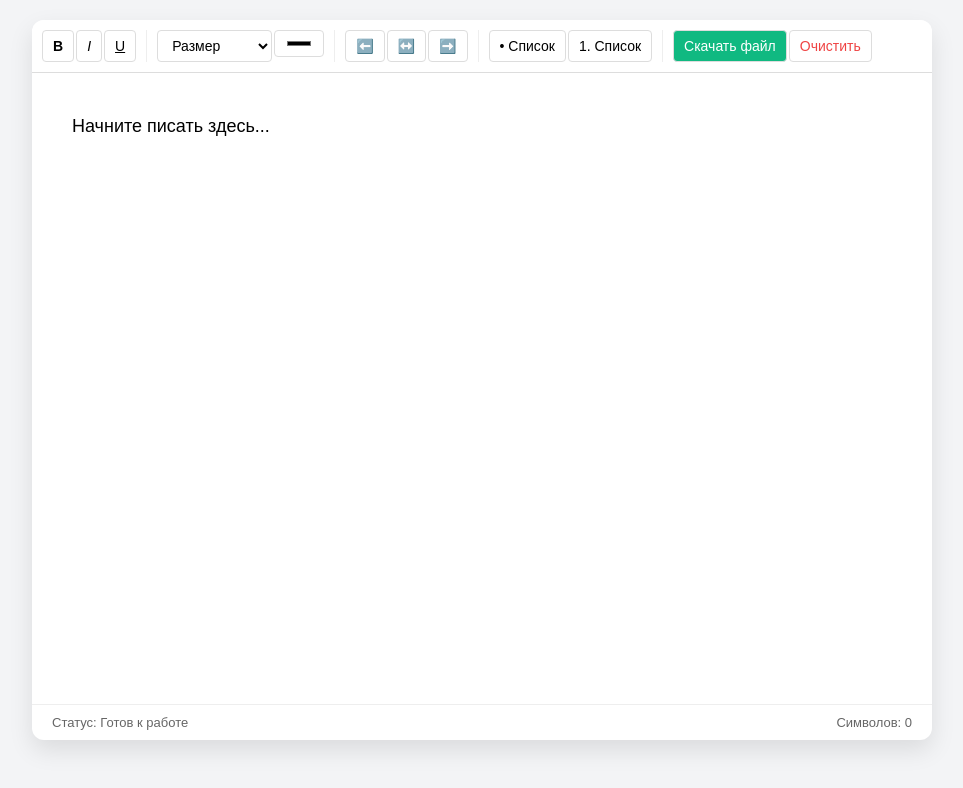
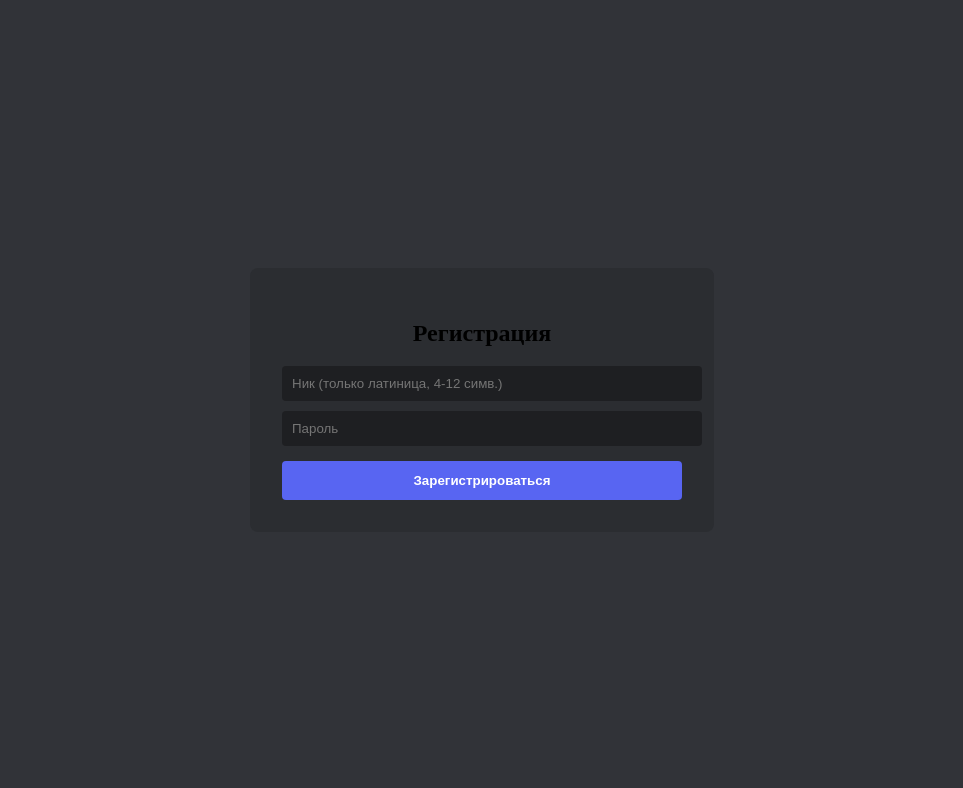
Before and after one commit to egerom785-lgtm/my-notes, a plain HTML site: page index.html in a window 1280 px wide. Shown: the whole page, without its empty margins (158-1121 px from the left). Drawn offline with Linux system fonts and the light colour scheme.

Commit message:
Update index.html

```diff
--- a/index.html
+++ b/index.html
@@ -2,162 +2,79 @@
 <html lang="ru">
 <head>
     <meta charset="UTF-8">
-    <meta name="viewport" content="width=device-width, initial-scale=1.0">
-    <title>Pro Editor — Заметки</title>
-    <style>
-        :root {
-            --bg: #f3f4f6;
-            --accent: #4f46e5;
-        }
-        body { font-family: sans-serif; background: var(--bg); margin: 0; padding: 20px; display: flex; justify-content: center; }
-
-        .editor-container {
-            width: 100%;
-            max-width: 900px;
-            background: white;
-            border-radius: 12px;
-            box-shadow: 0 10px 25px rgba(0,0,0,0.1);
-            display: flex;
-            flex-direction: column;
-            height: 90vh;
-        }
-
-        .toolbar {
-            padding: 10px;
-            background: #fff;
-            border-bottom: 1px solid #ddd;
-            display: flex;
-            flex-wrap: wrap;
-            gap: 5px;
-            border-radius: 12px 12px 0 0;
-        }
-
-        .toolbar-group {
-            display: flex;
-            gap: 2px;
-            border-right: 1px solid #eee;
-            padding-right: 10px;
-            margin-right: 5px;
-        }
-
-        button, select, input[type="color"] {
-            padding: 6px 10px;
-            border: 1px solid #ddd;
-            background: #fff;
-            border-radius: 4px;
-            cursor: pointer;
-            font-size: 14px;
-        }
-
-        button:hover { background: #f0f0f0; border-color: #bbb; }
-        button.active { background: #e0e7ff; border-color: var(--accent); }
-
-        #editor {
-            flex: 1;
-            padding: 40px;
-            outline: none;
-            overflow-y: auto;
-            font-size: 18px;
-            line-height: 1.5;
-        }
-
-        .footer {
-            padding: 10px 20px;
-            border-top: 1px solid #eee;
-            display: flex;
-            justify-content: space-between;
-            font-size: 13px;
-            color: #666;
-        }
-    </style>
+    <title>Discord Pro Clone</title>
+    <link rel="stylesheet" href="style.css">
 </head>
 <body>
 
-<div class="editor-container">
-    <div class="toolbar">
-        <div class="toolbar-group">
-            <button onclick="exec('bold')" title="Жирный"><b>B</b></button>
-            <button onclick="exec('italic')" title="Курсив"><i>I</i></button>
-            <button onclick="exec('underline')" title="Подчеркнутый"><u>U</u></button>
+<div id="auth-screen" style="position:fixed; inset:0; background: #313338; z-index:1000; display:flex; align-items:center; justify-content:center;">
+    <div style="background:#2B2D31; padding:32px; border-radius:8px; width:400px; text-align:center;">
+        <h2>Регистрация</h2>
+        <input type="text" id="reg-name" placeholder="Ник (только латиница, 4-12 симв.)" style="width:100%; padding:10px; margin-bottom:10px; background:#1e1f22; color:white; border:none; border-radius:4px;">
+        <input type="password" id="reg-pass" placeholder="Пароль" style="width:100%; padding:10px; margin-bottom:15px; background:#1e1f22; color:white; border:none; border-radius:4px;">
+        <button onclick="handleRegister()" style="width:100%; padding:12px; background:#5865F2; border:none; color:white; border-radius:4px; cursor:pointer; font-weight:bold;">Зарегистрироваться</button>
+    </div>
+</div>
+
+<div class="app-container">
+    <div class="sidebar-servers">
+        <div class="icon" onclick="showSection('friends')">🏠</div>
+        <div style="width:32px; height:2px; background:#35363C;"></div>
+        <div class="icon" onclick="createNewServer()">+</div>
+    </div>
+
+    <div class="sidebar-channels">
+        <div class="header">Gamer Hub</div>
+        <div class="channel-list">
+            <div style="padding:10px; color:var(--muted); font-size:12px; font-weight:bold;">ТЕКСТОВЫЕ КАНАЛЫ</div>
+            <div onclick="showSection('chat')" style="padding:8px 16px; cursor:pointer;"># основной</div>
+            <div style="padding:10px; color:var(--muted); font-size:12px; font-weight:bold; margin-top:15px;">ГОЛОСОВЫЕ КАНАЛЫ</div>
+            <div onclick="showSection('voice')" style="padding:8px 16px; cursor:pointer;">🔊 Общий</div>
         </div>
-
-        <div class="toolbar-group">
-            <select onclick="exec('fontSize', this.value)">
-                <option value="3">Размер</option>
-                <option value="1">Маленький</option>
-                <option value="3">Обычный</option>
-                <option value="5">Большой</option>
-                <option value="7">Огромный</option>
-            </select>
-            <input type="color" oninput="exec('foreColor', this.value)" title="Цвет текста">
-        </div>
-
-        <div class="toolbar-group">
-            <button onclick="exec('justifyLeft')">⬅️</button>
-            <button onclick="exec('justifyCenter')">↔️</button>
-            <button onclick="exec('justifyRight')">➡️</button>
-        </div>
-
-        <div class="toolbar-group">
-            <button onclick="exec('insertUnorderedList')">• Список</button>
-            <button onclick="exec('insertOrderedList')">1. Список</button>
-        </div>
-
-        <div class="toolbar-group" style="border:none">
-            <button onclick="downloadDoc()" style="background: #10b981; color: white;">Скачать файл</button>
-            <button onclick="clearAll()" style="color: #ef4444;">Очистить</button>
+        <div style="padding:8px; background:#232428; display:flex; align-items:center; gap:8px;">
+            <div class="avatar" style="width:32px; height:32px;" id="my-av"></div>
+            <div style="flex:1; font-size:13px;"><b id="my-nick">User</b><br><span style="color:var(--muted); font-size:11px;">#0001</span></div>
+            <span style="cursor:pointer;" onclick="toggleSettings()">⚙️</span>
         </div>
     </div>
 
-    <div id="editor" contenteditable="true">Начните писать здесь...</div>
+    <div class="main-content">
+        <div id="section-chat" style="display:flex; flex-direction:column; height:100%;">
+            <div class="header"># основной</div>
+            <div class="messages-container" id="chat-flow"></div>
+            <div class="input-area">
+                <div style="background:#383a40; border-radius:8px; padding:10px; display:flex; gap:12px;">
+                    <input type="text" id="msg-input" placeholder="Написать..." style="background:none; border:none; color:white; flex:1; outline:none;" onkeypress="checkEnter(event)">
+                </div>
+            </div>
+        </div>
 
-    <div class="footer">
-        <span>Статус: Готов к работе</span>
-        <span id="char-count">Символов: 0</span>
+        <div id="section-friends" style="display:none; padding:20px;">
+            <h2>Друзья</h2>
+            <div style="background:#1e1f22; padding:10px; border-radius:8px; display:flex; gap:10px;">
+                <input type="text" id="friend-target" placeholder="Ник#0000" style="background:none; border:none; color:white; flex:1; outline:none;">
+                <button onclick="alert('Запрос отправлен!')" style="background:#5865f2; border:none; color:white; padding:5px 15px; border-radius:4px;">Добавить</button>
+            </div>
+        </div>
+
+        <div id="section-voice" class="voice-view">
+            <div class="header" style="background:#2B2D31;">🔊 Демонстрация экрана</div>
+            <div class="screen-main">
+                <video id="demo-video" autoplay></video>
+                <div id="voice-placeholder" style="text-align:center;">
+                    <div class="avatar" style="width:120px; height:120px; margin:0 auto 20px;"></div>
+                    <h3 id="demo-name">User</h3>
+                </div>
+            </div>
+            <div style="height:80px; background:#18191c; display:flex; justify-content:center; align-items:center; gap:20px;">
+                <button onclick="startScreenShare()" style="background:#5865f2; color:white; border:none; padding:10px 20px; border-radius:4px; font-weight:bold; cursor:pointer;">📺 Включить демку</button>
+                <button onclick="stopScreenShare()" style="background:#ed4245; color:white; border:none; padding:10px 20px; border-radius:4px; font-weight:bold; cursor:pointer;">Выключить</button>
+                <button onclick="showSection('chat')" style="background:#4e5058; color:white; border:none; padding:10px 20px; border-radius:4px; cursor:pointer;">Выйти</button>
+            </div>
+        </div>
     </div>
 </div>
 
-<script>
-    const editor = document.getElementById('editor');
-
-    // Команды для форматирования
-    function exec(command, value = null) {
-        document.execCommand(command, false, value);
-        editor.focus();
-    }
-
-    // Сохранение в память браузера
-    editor.addEventListener('input', () => {
-        localStorage.setItem('pro-note-content', editor.innerHTML);
-        document.getElementById('char-count').innerText = 'Символов: ' + editor.innerText.length;
-    });
-
-    // Загрузка при старте
-    window.onload = () => {
-        const saved = localStorage.getItem('pro-note-content');
-        if (saved) editor.innerHTML = saved;
-    };
-
-    function clearAll() {
-        if(confirm('Удалить всё?')) {
-            editor.innerHTML = '';
-            localStorage.removeItem('pro-note-content');
-        }
-    }
-
-    function downloadDoc() {
-        const content = `
-        <html>
-            <head><meta charset="UTF-8"></head>
-            <body>${editor.innerHTML}</body>
-        </html>`;
-        const blob = new Blob([content], {type: 'text/html'});
-        const a = document.createElement('a');
-        a.href = URL.createObjectURL(blob);
-        a.download = 'note.html';
-        a.click();
-    }
-</script>
-
+<script src="script.js"></script>
 </body>
 </html>
```
